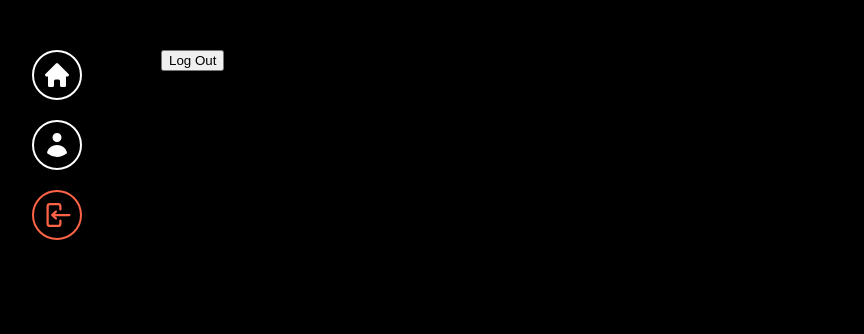
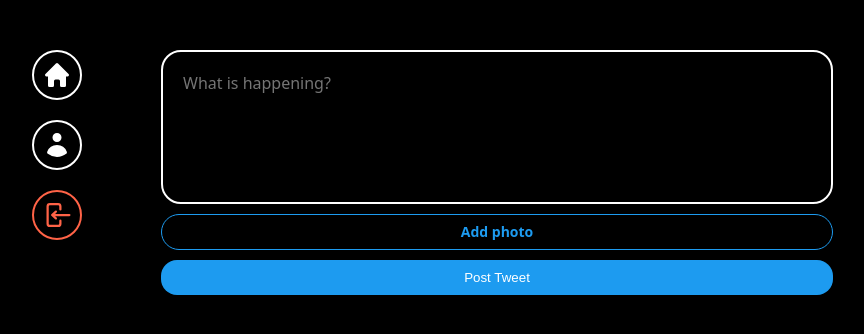
Before and after one commit to hakyee/Twitter_Clone, a React (Vite) app: page / in a window 1280 px wide. Shown: the top 334 px of the page, without its empty margins (237-1101 px from the left). Built offline with nearby package versions, Linux system fonts and the light colour scheme; no server answers; sample sign-in values are in the browser's storage.

Commit message:
Post Tweet Form

```diff
--- /dev/null
+++ b/src/components/post-tweet-form.tsx
@@ -0,0 +1,95 @@
+import React, { useState } from "react";
+import { styled } from "styled-components";
+
+const Form = styled.form`
+  display: flex;
+  flex-direction: column;
+  gap: 10px;
+`;
+
+const TextArea = styled.textarea`
+  border: 2px solid white;
+  padding: 20px;
+  border-radius: 20px;
+  font-size: 16px;
+  color: white;
+  background-color: black;
+  width: 100%;
+  resize: none;
+  font-family: system-ui, -apple-system, BlinkMacSystemFont, "Segoe UI", Roboto,
+    Oxygen, Ubuntu, Cantarell, "Open Sans", "Helvetica Neue", sans-serif;
+  &::placeholder {
+    font-size: 16px;
+  }
+  &:focus {
+    outline: none;
+    border-color: #1d9bf0;
+  }
+`;
+
+const AttachFileButton = styled.label`
+  padding: 10px 0px;
+  color: #1d9bf0;
+  text-align: center;
+  border-radius: 20px;
+  border: 1px solid #1d9bf0;
+  font-size: 14px;
+  font-weight: 600;
+  cursor: pointer;
+`;
+
+const AttachFileInput = styled.input`
+  display: none;
+`;
+
+const SubmitBtn = styled.input`
+  background-color: #1d9bf0;
+  color: white;
+  border: none;
+  padding: 10px 0px;
+  border-radius: 16px;
+  cursor: pointer;
+  &:hover,
+  &:active {
+    opacity: 0.8;
+  }
+`;
+
+export default function PostTweetForm() {
+  const [isLoading, setLoading] = useState(false);
+  const [tweet, setTweet] = useState("");
+  const [file, setFile] = useState<File | null>(null);
+  const onChange = (e: React.ChangeEvent<HTMLTextAreaElement>) => {
+    setTweet(e.target.value);
+  };
+  const onFileChange = (e: React.ChangeEvent<HTMLInputElement>) => {
+    const { files } = e.target;
+    if (files && files.length === 1) {
+      setFile(files[0]);
+    }
+  };
+  return (
+    <Form>
+      <TextArea
+        rows={5}
+        maxLength={180}
+        onChange={onChange}
+        value={tweet}
+        placeholder="What is happening?"
+      />
+      <AttachFileButton htmlFor="file">
+        {file ? "Photo added ✅" : "Add photo"}
+      </AttachFileButton>
+      <AttachFileInput
+        onChange={onFileChange}
+        type="file"
+        id="file"
+        accept="image/*"
+      />
+      <SubmitBtn
+        type="submit"
+        value={isLoading ? "Posting..." : "Post Tweet"}
+      />
+    </Form>
+  );
+}
--- a/src/routes/home.tsx
+++ b/src/routes/home.tsx
@@ -1,12 +1,12 @@
-import { auth } from "./firebase";
+import { styled } from "styled-components";
+import PostTweetForm from "../components/post-tweet-form";
+
+const Wrapper = styled.div``;
 
 export default function Home() {
-  const logOut = () => {
-    auth.signOut();
-  };
   return (
-    <h1>
-      <button onClick={logOut}>Log Out</button>
-    </h1>
+    <Wrapper>
+      <PostTweetForm />
+    </Wrapper>
   );
 }
```
